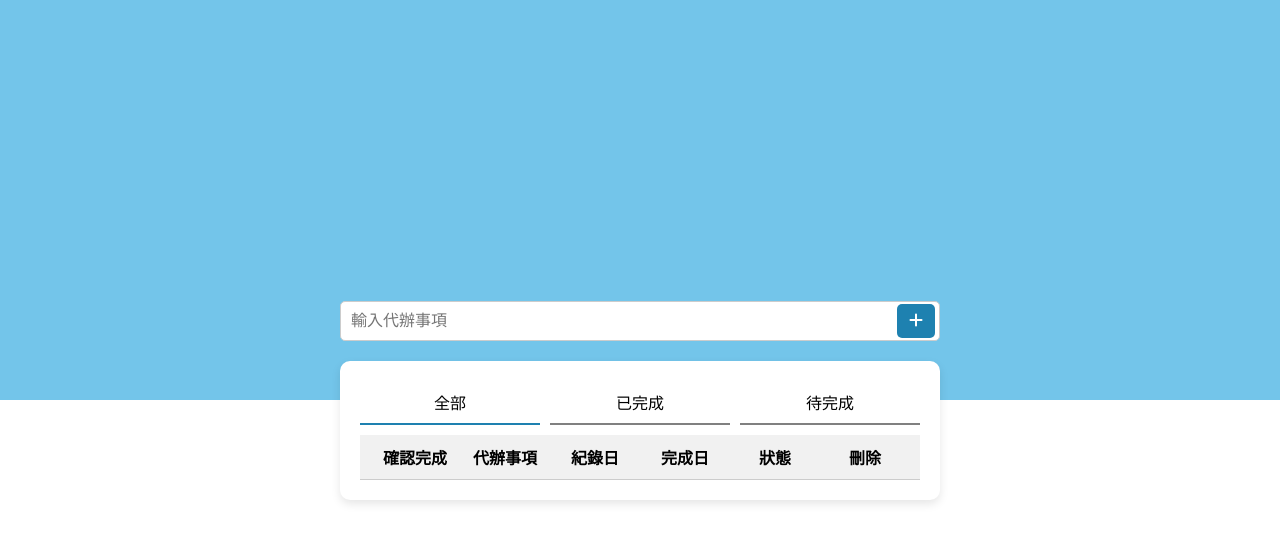
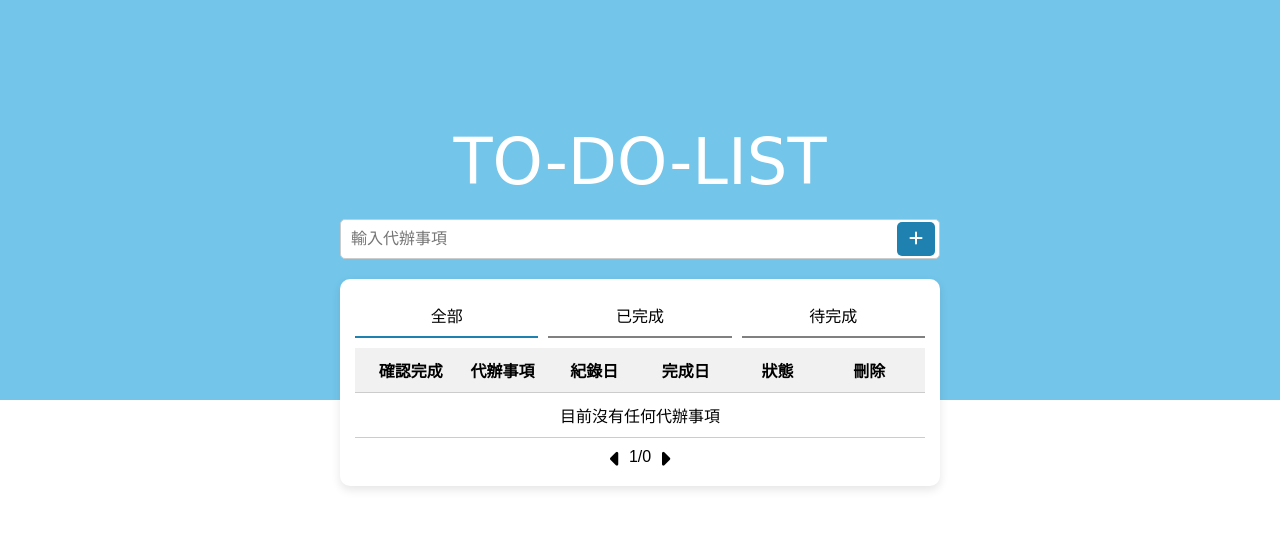
Before and after one commit to mute-coding/vue-todolist, a plain HTML site: page index.html in a window 1280 px wide. Drawn offline with nearby package versions, Linux system fonts and the light colour scheme; a web font is replaced by a local one.

Commit message:
專案完成

```diff
--- a/index.html
+++ b/index.html
@@ -10,6 +10,9 @@
 </head>
 <body>
     <div id="app" >
+        <div id="mainTitle" >
+            <p>TO-DO-LIST</p>
+        </div>
         <div id="inputBlock">
             <div class="input-container">
                 <input placeholder="輸入代辦事項" type="text" v-model="newtodoText" @keyup.enter="addList">
@@ -31,7 +34,10 @@
                     <span class="titles">狀態</span>
                     <span class="titles">刪除</span>
                 </li>
-            <li v-for="(todo,index) in filtertodos" :key="todo.id">
+                <li class="defaultTest" v-if="filtertodos.length === 0">
+                    <span><p>{{filter === 'completed' ? '目前沒有任何完成事項' : '目前沒有任何代辦事項'}}</p></span>
+                </li>
+                <li v-for="(todo,index) in newPage" :key="todo.id">
                     <span><i id="checkIcon" @click="changeStatus(index)" class="fa-solid fa-check" :style="{color:todo.completed ? '#19a470' : 'gray' }"></i></span>
                     <span >{{todo.list}}</span>
                     <span >{{todo.createdAt}}</span>
@@ -40,10 +46,14 @@
                     <span ><i id="trashIcon" class="fa-solid fa-trash" @click="removeTodo(index)"></i></span>
                 </li>
             </ul>
+            <div id="switchPage" >
+                <span class="leftIcon"><i class="fa-solid fa-caret-left" @click="postPage" :disabled="currentPage === 1"></i></span>
+                <span><p>{{currentPage}}/{{totalPages}}</p></span>
+                <span class="rightIcon"><i class="fa-solid fa-caret-right" @click="nextPage" :disabled="currentPage === totalPages"></i></span>
             </div>
         </div>
-
     </div>
+</body>
 <script src="main.js" ></script>
 </body>
 </html>
--- a/main.js
+++ b/main.js
@@ -6,7 +6,10 @@ createApp({
         // const index = ref(1);
         const todos = ref([]);
         const filter = ref('all');
-
+        //目前頁數
+        const currentPage = ref(1);
+        //
+        const limitList = 4;
         const filtertodos = computed(() => {
             if (filter.value === "completed") {
                 return todos.value.filter(todo => todo.completed);
@@ -15,7 +18,15 @@ createApp({
             }
             return todos.value;
         });
-
+        //換頁後function
+        const newPage = computed(() =>{
+            const start = (currentPage.value - 1)*limitList;
+            return filtertodos.value.slice(start,start+limitList);
+        })
+        //總頁數
+        const totalPages =computed(() =>{
+            return Math.ceil(filtertodos.value.length/limitList);
+        })
         const changeStatus = (index) => {
             const todo = todos.value[index];
             todo.completed = !todo.completed;
@@ -41,19 +52,38 @@ createApp({
         };
         const removeTodo = (index) => {
             if(confirm('確定要刪除嗎?')){
-                todos.value.splice(index, 1);
+                const getList = newPage.value[index];
+                const findListIndex = todos.value.findIndex(todo => todo.id === getList.id);
+                if(findListIndex !== -1){
+                    todos.value.splice(findListIndex, 1);
+                }
             }
         };
 
+        const nextPage = () =>{
+            if(currentPage.value < totalPages.value){
+                currentPage.value++;
+            }
+        }
+        const postPage = () =>{
+            if(currentPage.value > 1){
+                currentPage.value--;
+            }
+        }
         return {
             newtodoText,
             todos,
             filter,
             filtertodos,
+            currentPage,
+            newPage,
+            totalPages,
             changeStatus,
             setFilter,
             addList,
-            removeTodo
+            removeTodo,
+            nextPage,
+            postPage
         };
     }
 }).mount('#app');
--- a/style.css
+++ b/style.css
@@ -1,3 +1,4 @@
+@import url('https://fonts.googleapis.com/css2?family=Big+Shoulders+Stencil:opsz,wght@10..72,100..900&family=Playwrite+GB+S:ital,wght@0,100..400;1,100..400&display=swap');
 * {
     padding: 0;
     margin: 0;
@@ -14,11 +15,19 @@ body {
     align-items: center;
     height: 100vh;
 }
+#app {
+    min-height: 550px;
+}
+#mainTitle{
+    text-align: center;
+    color: #fff;
+    margin-bottom: 20px;
 
-/* #Container {
-
-} */
-
+}
+#mainTitle p {
+    font-size: 4rem;
+    font-family: "Playwrite GB S", cursive;
+}
 /* 輸入框 */
 #inputBlock {
     display: flex;
@@ -89,7 +98,7 @@ body {
     width: 600px;
     background: white;
     border-radius: 10px;
-    padding: 20px;
+    padding: 15px;
     box-shadow: 0 4px 10px rgba(0, 0, 0, 0.1);
     margin-top: 20px;
 }
@@ -135,3 +144,18 @@ i {
 #trashIcon:hover {
     color: red;
 }
+#switchPage {
+    display: flex;
+    justify-content: center;
+    text-align: center;
+    margin-top: 10px;
+}
+#switchPage i{
+    font-size: 22px;
+}
+#switchPage .leftIcon{
+    margin-right: 8px;
+}
+#switchPage .rightIcon{
+    margin-left: 8px;
+}
```
Lines whose indentation alone changed are shown as unchanged.
